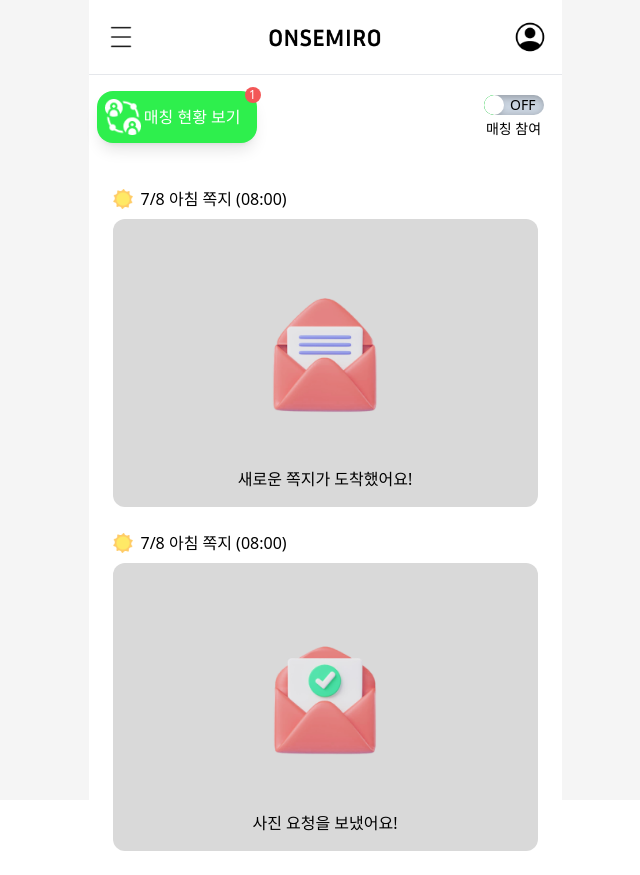
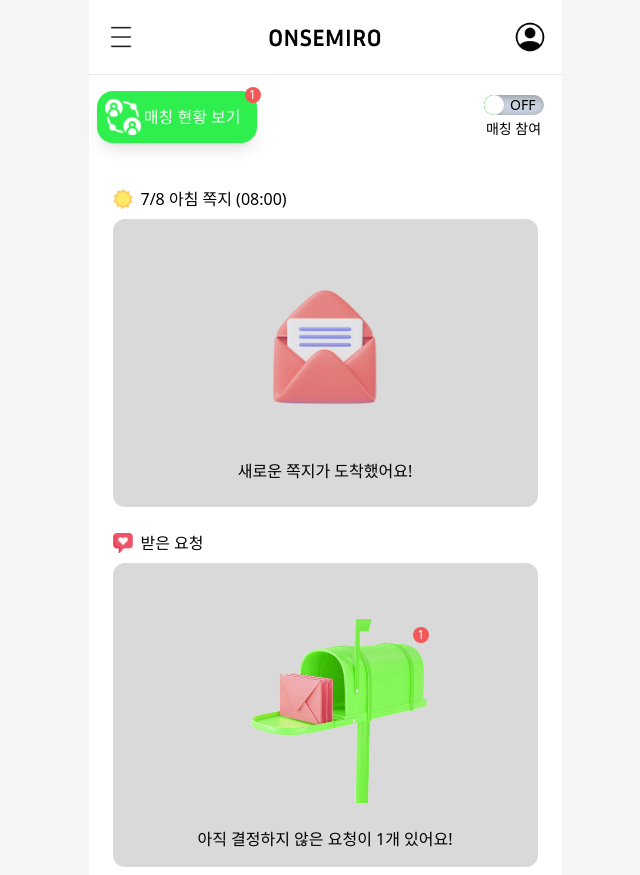
Before and after one commit to TaehyeungKim/onsemiro-deploy-final, a React (Create React App) app: page /home in a window 1280 px wide. Shown: the whole page, without its empty margins (315-955 px from the left). Built offline with nearby package versions, Linux system fonts and the light colour scheme.

Commit message:
:sparkles: completed icon section layout

```diff
--- a/src/components/MainIconSection/cases.js
+++ b/src/components/MainIconSection/cases.js
@@ -2,6 +2,7 @@ import IconImage from "../IconImage";
 import Letter from "../../assets/main-letter.png";
 import CheckedLetter from "../../assets/main-letter-checked.png";
 import ClosedLetter from "../../assets/main-letter-closed.png";
+import Mailbox from "../../assets/mailbox.png";
 
 export function LetterArrive() {
   return (
@@ -36,12 +37,16 @@ export function LetterClosed({ time }) {
   );
 }
 
-export function RequestHold() {
+export function RequestHold({ count }) {
   return (
     <>
-      <div className="w-80">
-        <IconImage></IconImage>
+      <div className="w-60 relative">
+        <IconImage src={Mailbox}></IconImage>
+        <div className="absolute bg-mathing_count w-4 h-4 rounded-full top-16 right-4 flex items-center justify-center">
+          <p className="text-white text-xs">{count}</p>
+        </div>
       </div>
+      <h5 className="mt-6">아직 결정하지 않은 요청이 {count}개 있어요!</h5>
     </>
   );
 }
--- a/src/components/MainIconSection/index.js
+++ b/src/components/MainIconSection/index.js
@@ -2,14 +2,14 @@ import IconImage from "../IconImage";
 
 export default function MainIconSection({ icon, caption, children }) {
   return (
-    <section className="h-80 flex flex-col mb-6">
+    <section className="flex flex-col mb-6 h-main-isection-height">
       <div className="flex flex-row items-center relative mb-2">
         <div className="w-5 mr-2">
           <IconImage src={icon}></IconImage>
         </div>
         <h4 className="text-base">{caption}</h4>
       </div>
-      <div className="bg-main-icon-section w-full rounded-xl flex flex-col items-center justify-center grow">
+      <div className="bg-main-icon-section w-full rounded-xl flex flex-col items-center justify-center grow pb-4">
         {children}
       </div>
     </section>
--- a/src/routes/HomePage/index.js
+++ b/src/routes/HomePage/index.js
@@ -3,19 +3,21 @@ import MatchingStatus from "../../components/MatchingStatus";
 import ActiveMode from "../../components/ActiveMode";
 import MainIconSection from "../../components/MainIconSection";
 import Sun from "../../assets/sun.png";
+import Love from "../../assets/love 1.png";
 
 import {
   LetterArrive,
   LetterChecked,
   LetterClosed,
+  RequestHold,
 } from "../../components/MainIconSection/cases";
 
 export default function HomePage() {
   return (
     <div className="flex flex-col">
       <HomeHeader />
-      <main className="flex flex-col w-full top-header-height relative">
-        <div className="flex flex-row items-center justify-between fixed top-header-height w-main-frame py-4 px-2">
+      <main className="flex flex-col w-full mt-header-height relative">
+        <div className="flex flex-row items-center justify-between fixed top-header-height w-main-frame py-4 px-2 z-10">
           <MatchingStatus count={1} />
           <ActiveMode />
         </div>
@@ -23,8 +25,8 @@ export default function HomePage() {
           <MainIconSection icon={Sun} caption={"7/8 아침 쪽지 (08:00)"}>
             <LetterArrive></LetterArrive>
           </MainIconSection>
-          <MainIconSection icon={Sun} caption={"7/8 아침 쪽지 (08:00)"}>
-            <LetterChecked></LetterChecked>
+          <MainIconSection icon={Love} caption={"받은 요청"}>
+            <RequestHold count={1}></RequestHold>
           </MainIconSection>
         </section>
       </main>
--- a/tailwind.config.js
+++ b/tailwind.config.js
@@ -7,6 +7,7 @@ module.exports = {
         "main-frame": "473px",
         "overflow-test": "200vh",
         "header-height": "75px",
+        "main-isection-height": "320px",
       },
       colors: {
         background: "#f5f5f5",
```
Also changed, not shown: src/assets/love 1.png (added), src/assets/mailbox.png (added).
